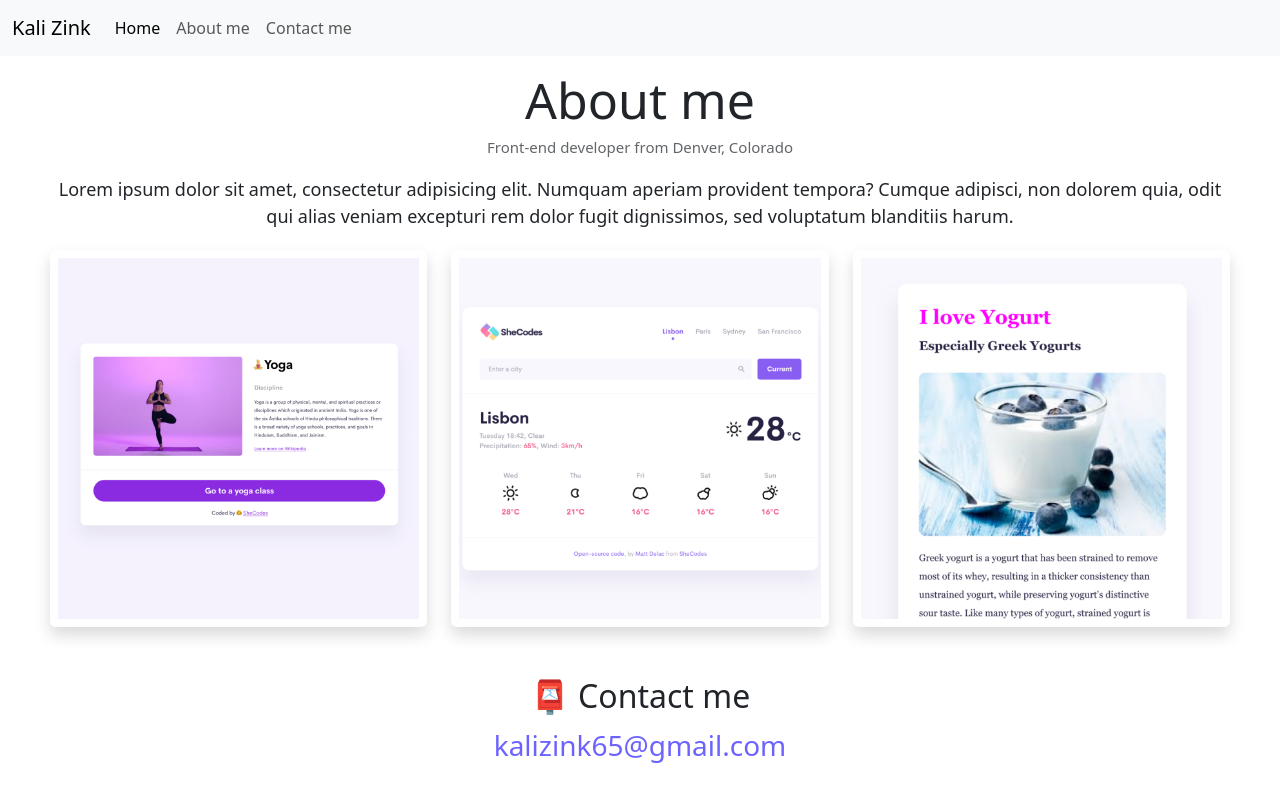
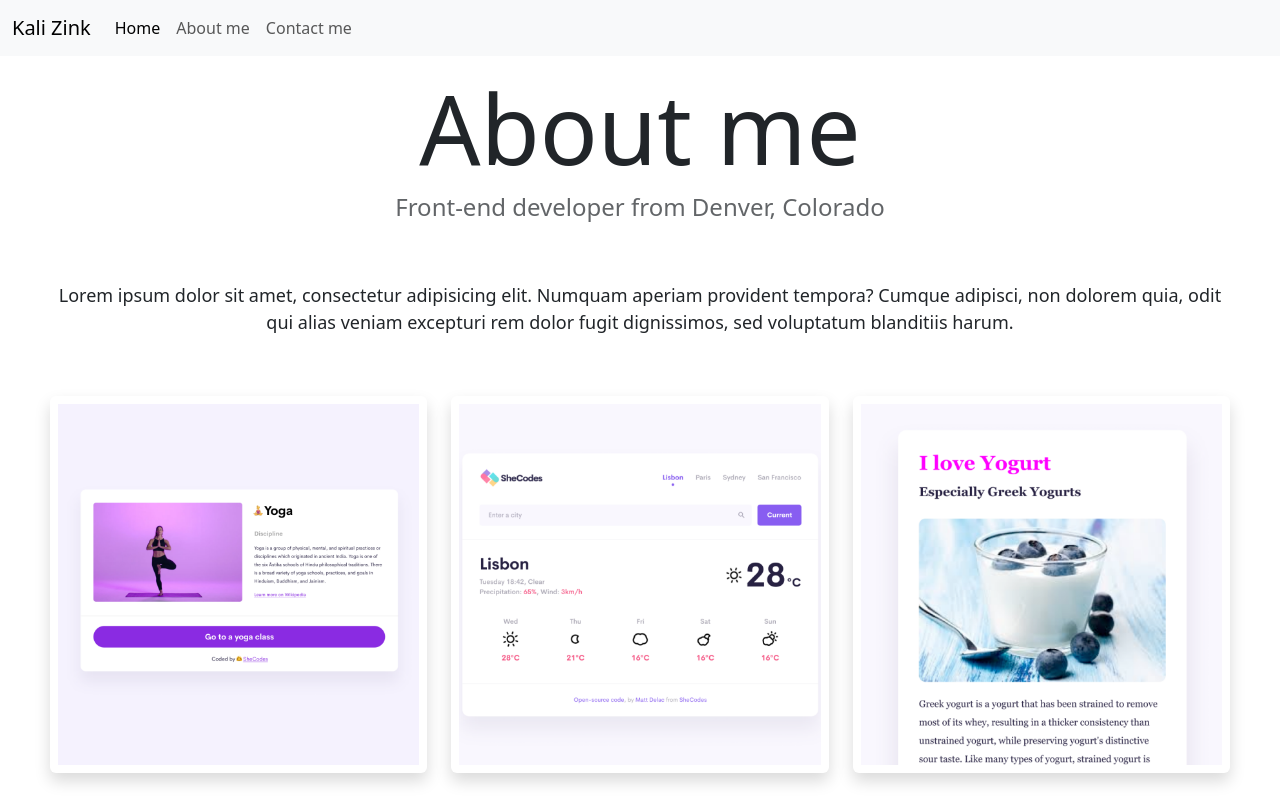
Before and after one commit to kalizink/advanced-bootstrap, a website: page about.html in a window 1280 px wide. Shown: the top 800 px of the page. Drawn offline with nearby package versions, Linux system fonts and the light colour scheme.

Commit message:
Clean up CSS

```diff
--- a/src/style.css
+++ b/src/style.css
@@ -143,15 +143,6 @@
 @media (min-width: 390px) {
 	.about-h2 {
 		margin-top: 70px;
-		font-size: 50px;
-	}
-	.about-h3 {
-		font-size: 15px;
-	}
-	.about-paragraphs {
-		font: 12px;
-		margin-top: 10px;
-		margin-bottom: 10px;
 	}
 
 	.text-link {
```
